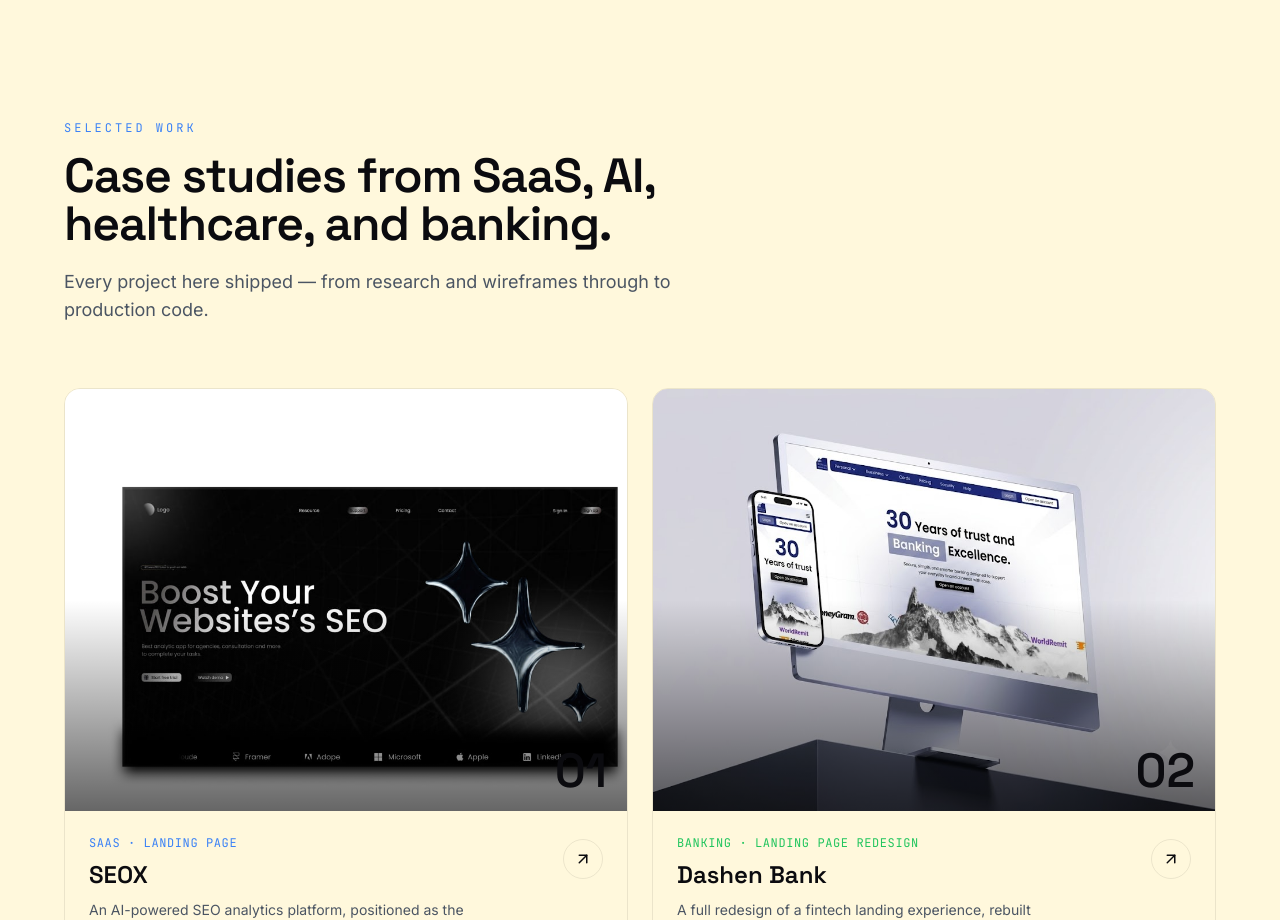
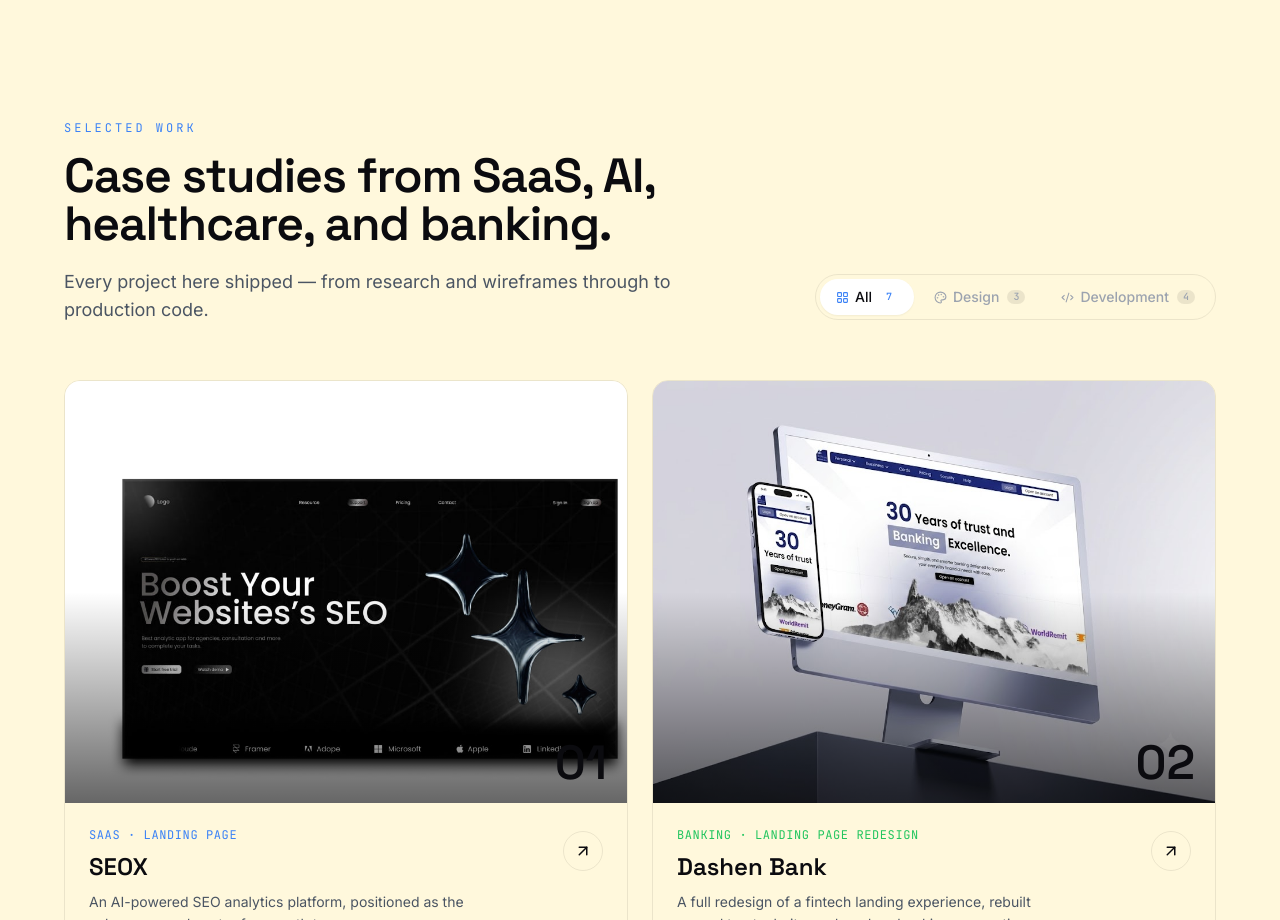
Before and after one commit to Boniadgithub/portfolio, a Next.js app: page / in a window 1280 px wide. Shown: the part 1920-2840 px from the top of the page. Built offline with nearby package versions, Linux system fonts and the light colour scheme.

Commit message:
I can update the work page separateing the design and developement separetly

```diff
--- a/components/sections/ProjectCard.tsx
+++ b/components/sections/ProjectCard.tsx
@@ -1,7 +1,6 @@
 "use client";
 
 import Link from "next/link";
-import { motion } from "framer-motion";
 import { ArrowUpRight } from "lucide-react";
 import type { Project } from "@/lib/data";
 import Image from "next/image";
@@ -14,12 +13,6 @@
   index: number;
 }) {
   return (
-    <motion.div
-      initial={{ opacity: 0, y: 40 }}
-      whileInView={{ opacity: 1, y: 0 }}
-      viewport={{ once: true, margin: "-10%" }}
-      transition={{ duration: 0.7, delay: (index % 2) * 0.1, ease: [0.16, 1, 0.3, 1] }}
-    >
     <Link
       href={`/projects/${project.slug}`}
       data-cursor-hover
@@ -54,6 +47,5 @@
         </div>
       </div>
     </Link>
-    </motion.div>
   );
 }
--- a/components/sections/Projects.tsx
+++ b/components/sections/Projects.tsx
@@ -1,24 +1,173 @@
+"use client";
+
+import { useState, useMemo } from "react";
+import { motion, AnimatePresence } from "framer-motion";
 import SectionHeading from "@/components/ui/SectionHeading";
+import ProjectFilterTabs, { type FilterValue } from "@/components/ui/ProjectFilterTabs";
 import ProjectCard from "./ProjectCard";
 import { projects } from "@/lib/data";
 
+/** Descriptions shown below the heading for each active filter */
+const CATEGORY_META: Record<
+  FilterValue,
+  { eyebrow: string; title: string; description: string }
+> = {
+  all: {
+    eyebrow: "Selected Work",
+    title: "Case studies from SaaS, AI, healthcare, and banking.",
+    description:
+      "Every project here shipped — from research and wireframes through to production code.",
+  },
+  design: {
+    eyebrow: "UI/UX Design",
+    title: "Crafting interfaces people trust and enjoy using.",
+    description:
+      "Landing pages, product dashboards, fintech flows, and healthcare experiences — all designed from first principles and delivered production-ready.",
+  },
+  development: {
+    eyebrow: "Engineering",
+    title: "Full-stack and AI products built end-to-end.",
+    description:
+      "From AI voice assistants and LLM integrations to collaborative platforms — engineered for scale, performance, and real user outcomes.",
+  },
+};
+
+const cardVariants = {
+  hidden: { opacity: 0, y: 28, scale: 0.98 },
+  visible: (i: number) => ({
+    opacity: 1,
+    y: 0,
+    scale: 1,
+    transition: {
+      duration: 0.55,
+      delay: i * 0.07,
+      ease: [0.16, 1, 0.3, 1] as [number, number, number, number],
+    },
+  }),
+  exit: {
+    opacity: 0,
+    y: -16,
+    scale: 0.97,
+    transition: { duration: 0.25, ease: "easeIn" },
+  },
+};
+
 export default function Projects() {
+  const [activeFilter, setActiveFilter] = useState<FilterValue>("all");
+
+  const filteredProjects = useMemo(
+    () =>
+      activeFilter === "all"
+        ? projects
+        : projects.filter((p) => p.projectType === activeFilter),
+    [activeFilter]
+  );
+
+  const counts = useMemo(
+    () => ({
+      all: projects.length,
+      design: projects.filter((p) => p.projectType === "design").length,
+      development: projects.filter((p) => p.projectType === "development").length,
+    }),
+    []
+  );
+
+  const meta = CATEGORY_META[activeFilter];
+
   return (
     <section id="work" className="section-py relative">
       <div className="container-px mx-auto max-w-7xl">
-        <div className="flex flex-col items-start justify-between gap-6 md:flex-row md:items-end">
-          <SectionHeading
-            eyebrow="Selected Work"
-            title="Case studies from SaaS, AI, healthcare, and banking."
-            description="Every project here shipped — from research and wireframes through to production code."
-          />
+
+        {/* ── Header row ── */}
+        <div className="flex flex-col gap-8 md:flex-row md:items-end md:justify-between">
+          {/* Animated heading — swaps when filter changes */}
+          <AnimatePresence mode="wait">
+            <motion.div
+              key={activeFilter}
+              initial={{ opacity: 0, y: 10 }}
+              animate={{ opacity: 1, y: 0 }}
+              exit={{ opacity: 0, y: -8 }}
+              transition={{ duration: 0.3, ease: "easeOut" }}
+            >
+              <SectionHeading
+                eyebrow={meta.eyebrow}
+                title={meta.title}
+                description={meta.description}
+              />
+            </motion.div>
+          </AnimatePresence>
+
+          {/* Tabs — pinned to end on desktop */}
+          <div className="shrink-0 md:pb-1">
+            <ProjectFilterTabs
+              active={activeFilter}
+              counts={counts}
+              onChange={setActiveFilter}
+            />
+          </div>
         </div>
 
-        <div className="mt-16 grid gap-6 md:grid-cols-2">
-          {projects.map((project, i) => (
-            <ProjectCard key={project.slug} project={project} index={i} />
-          ))}
+        {/* ── Category label strip ── */}
+        <AnimatePresence mode="wait">
+          {activeFilter !== "all" && (
+            <motion.div
+              key={`strip-${activeFilter}`}
+              initial={{ opacity: 0, y: 6 }}
+              animate={{ opacity: 1, y: 0 }}
+              exit={{ opacity: 0, y: -6 }}
+              transition={{ duration: 0.3 }}
+              className="mt-6 flex items-center gap-3"
+            >
+              <span
+                className="inline-flex items-center gap-2 rounded-full border border-line bg-base-soft px-3 py-1
+                           font-mono text-[11px] uppercase tracking-widest text-ink-faint"
+              >
+                {activeFilter === "design" ? "🎨" : "💻"}{" "}
+                {activeFilter === "design" ? "Design Projects" : "Development Projects"}
+                <span className="ml-1 text-accent">— {filteredProjects.length} case studies</span>
+              </span>
+            </motion.div>
+          )}
+        </AnimatePresence>
+
+        {/* ── Project grid ── */}
+        <div
+          id="tabpanel-projects"
+          role="tabpanel"
+          aria-labelledby={`tab-${activeFilter}`}
+          className="mt-14 grid gap-6 md:grid-cols-2"
+        >
+          <AnimatePresence mode="popLayout">
+            {filteredProjects.map((project, i) => (
+              <motion.div
+                key={project.slug}
+                custom={i}
+                variants={cardVariants}
+                initial="hidden"
+                animate="visible"
+                exit="exit"
+                layout
+              >
+                <ProjectCard project={project} index={i} />
+              </motion.div>
+            ))}
+          </AnimatePresence>
         </div>
+
+        {/* ── Empty state (safety net) ── */}
+        <AnimatePresence>
+          {filteredProjects.length === 0 && (
+            <motion.div
+              initial={{ opacity: 0 }}
+              animate={{ opacity: 1 }}
+              exit={{ opacity: 0 }}
+              className="mt-16 flex flex-col items-center gap-3 py-12 text-center"
+            >
+              <span className="text-4xl">🔭</span>
+              <p className="text-ink-secondary">No projects in this category yet.</p>
+            </motion.div>
+          )}
+        </AnimatePresence>
       </div>
     </section>
   );
--- /dev/null
+++ b/components/ui/ProjectFilterTabs.tsx
@@ -0,0 +1,104 @@
+"use client";
+
+import { motion } from "framer-motion";
+import { Palette, Code2, LayoutGrid } from "lucide-react";
+import type { ProjectType } from "@/lib/data";
+
+export type FilterValue = "all" | ProjectType;
+
+interface Tab {
+  value: FilterValue;
+  label: string;
+  icon: React.ReactNode;
+  count: number;
+}
+
+interface ProjectFilterTabsProps {
+  active: FilterValue;
+  counts: Record<FilterValue, number>;
+  onChange: (value: FilterValue) => void;
+}
+
+export default function ProjectFilterTabs({
+  active,
+  counts,
+  onChange,
+}: ProjectFilterTabsProps) {
+  const tabs: Tab[] = [
+    {
+      value: "all",
+      label: "All",
+      icon: <LayoutGrid size={13} strokeWidth={2} />,
+      count: counts.all,
+    },
+    {
+      value: "design",
+      label: "Design",
+      icon: <Palette size={13} strokeWidth={2} />,
+      count: counts.design,
+    },
+    {
+      value: "development",
+      label: "Development",
+      icon: <Code2 size={13} strokeWidth={2} />,
+      count: counts.development,
+    },
+  ];
+
+  return (
+    <div
+      role="tablist"
+      aria-label="Filter projects by category"
+      className="inline-flex items-center gap-1 rounded-full border border-line bg-base-soft/60 p-1 backdrop-blur-sm"
+    >
+      {tabs.map((tab) => {
+        const isActive = active === tab.value;
+        return (
+          <button
+            key={tab.value}
+            role="tab"
+            id={`tab-${tab.value}`}
+            aria-selected={isActive}
+            aria-controls={`tabpanel-projects`}
+            onClick={() => onChange(tab.value)}
+            className={`
+              relative flex items-center gap-1.5 rounded-full px-4 py-2
+              font-sans text-sm font-medium transition-colors duration-200
+              focus-visible:outline focus-visible:outline-2 focus-visible:outline-offset-2 focus-visible:outline-accent
+              ${isActive ? "text-ink-primary" : "text-ink-faint hover:text-ink-secondary"}
+            `}
+          >
+            {/* Animated active pill */}
+            {isActive && (
+              <motion.span
+                layoutId="filter-pill"
+                className="absolute inset-0 rounded-full bg-base-raised shadow-sm"
+                style={{ zIndex: 0 }}
+                transition={{ type: "spring", bounce: 0.2, duration: 0.4 }}
+              />
+            )}
+
+            {/* Content sits above the pill */}
+            <span className="relative z-10 flex items-center gap-1.5">
+              <span className={`transition-colors duration-200 ${isActive ? "text-accent" : ""}`}>
+                {tab.icon}
+              </span>
+              <span>{tab.label}</span>
+              <span
+                className={`
+                  ml-0.5 rounded-full px-1.5 py-0.5 font-mono text-[10px] leading-none
+                  transition-colors duration-200
+                  ${isActive
+                    ? "bg-accent/10 text-accent"
+                    : "bg-line text-ink-faint"}
+                `}
+              >
+                {tab.count}
+              </span>
+            </span>
+          </button>
+        );
+      })}
+    </div>
+  );
+}
--- a/lib/data.ts
+++ b/lib/data.ts
@@ -1,7 +1,12 @@
+export type ProjectType = "design" | "development";
+
 export type Project = {
   slug: string;
   title: string;
+  /** Human-readable category label shown on the card */
   category: string;
+  /** Discriminator used by the filter tabs */
+  projectType: ProjectType;
   year: string;
   role: string;
   tagline: string;
@@ -27,6 +32,7 @@
     slug: "seox-saas-landing",
     title: "SEOX",
     category: "SaaS · Landing Page",
+    projectType: "design",
     year: "2026",
     role: "UI/UX Design, Landing Page Development",
     tagline: "An AI-powered SEO analytics platform, positioned as the calm command center for growth teams.",
@@ -75,6 +81,7 @@
     slug: "dashen-bank-redesign",
     title: "Dashen Bank",
     category: "Banking · Landing Page Redesign",
+    projectType: "design",
     year: "2025",
     role: "UI/UX Design, Mobile Mockups",
     tagline: "A full redesign of a fintech landing experience, rebuilt around trust, clarity, and modern banking conventions.",
@@ -122,6 +129,7 @@
     slug: "ai-medical-voice-assistant",
     title: "AI Medical Voice Assistant",
     category: "Healthcare · AI Product",
+    projectType: "development",
     year: "2025",
     role: "Product Design, AI Prompt Engineering",
     tagline: "A voice-first clinical assistant designed to reduce documentation load without adding cognitive burden.",
@@ -169,6 +177,7 @@
     slug: "knect-collaboration-platform",
     title: "Knect",
     category: "EdTech · Web Platform",
+    projectType: "development",
     year: "2025",
     role: "UI/UX Design, Full-Stack Development",
     tagline: "A cross-university collaboration platform helping students from different institutions find and build projects together.",
@@ -216,6 +225,7 @@
     slug: "dental-clinic-website",
     title: "Dental Clinic",
     category: "Healthcare · Website",
+    projectType: "design",
     year: "2025",
     role: "UI/UX Design, Web Development",
     tagline: "A calm, appointment-first website designed to lower the anxiety that usually precedes booking a dental visit.",
@@ -261,6 +271,7 @@
     slug: "career-pilot-ai",
     title: "Career Pilot",
     category: "AI Platform · Career Guidance",
+    projectType: "development",
     year: "2025",
     role: "Product Design, AI Integration",
     tagline: "An AI career guidance platform that turns a messy job search into a structured, personalized plan.",
@@ -307,6 +318,7 @@
     slug: "quizme-ai",
     title: "QuizMe AI",
     category: "AI Platform · Interactive Learning",
+    projectType: "development",
     year: "2024",
     role: "UI/UX Design, Full-Stack Development",
     tagline: "An AI-powered quiz platform that turns any topic or document into an interactive, scored learning session.",
```
Lines whose indentation alone changed are shown as unchanged.
